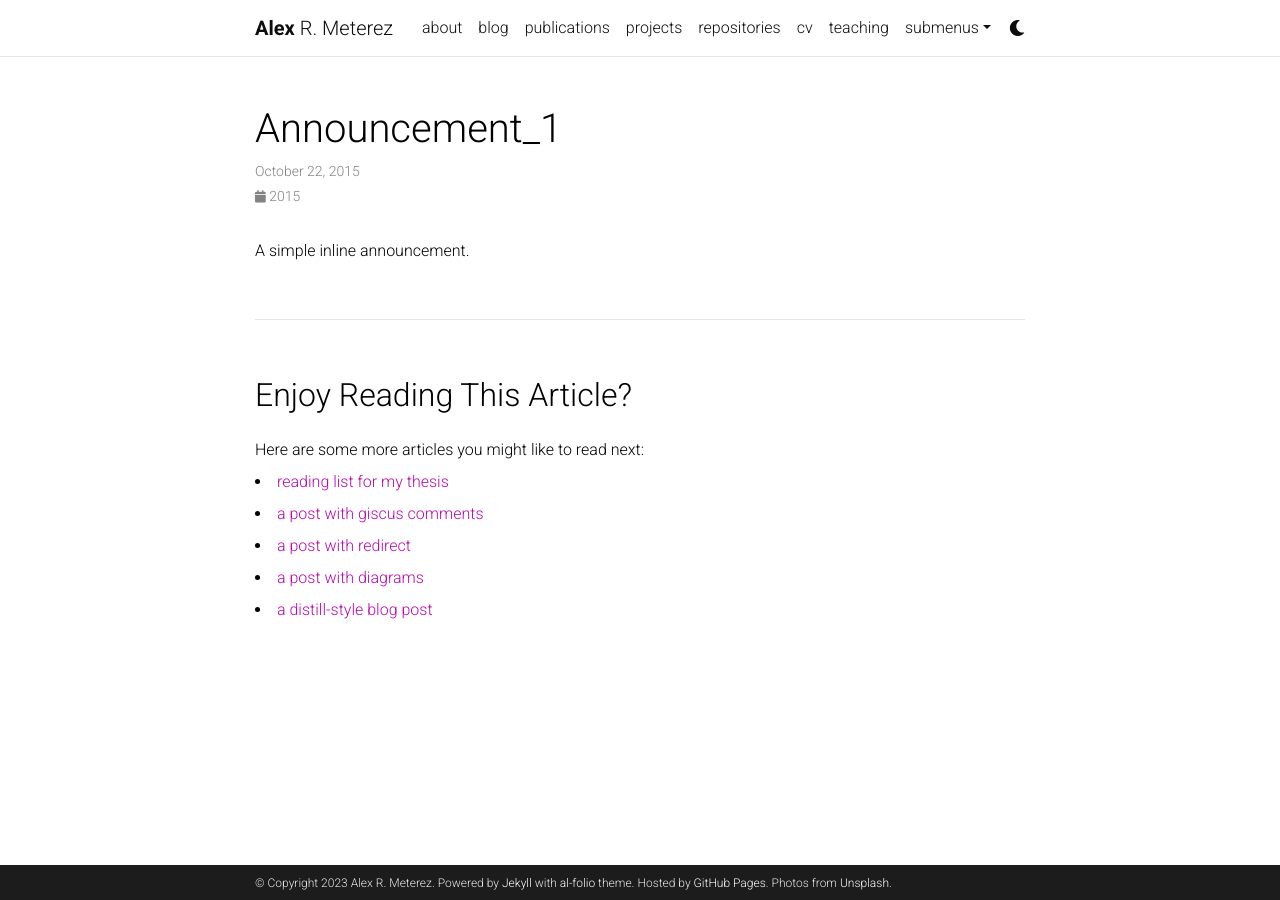
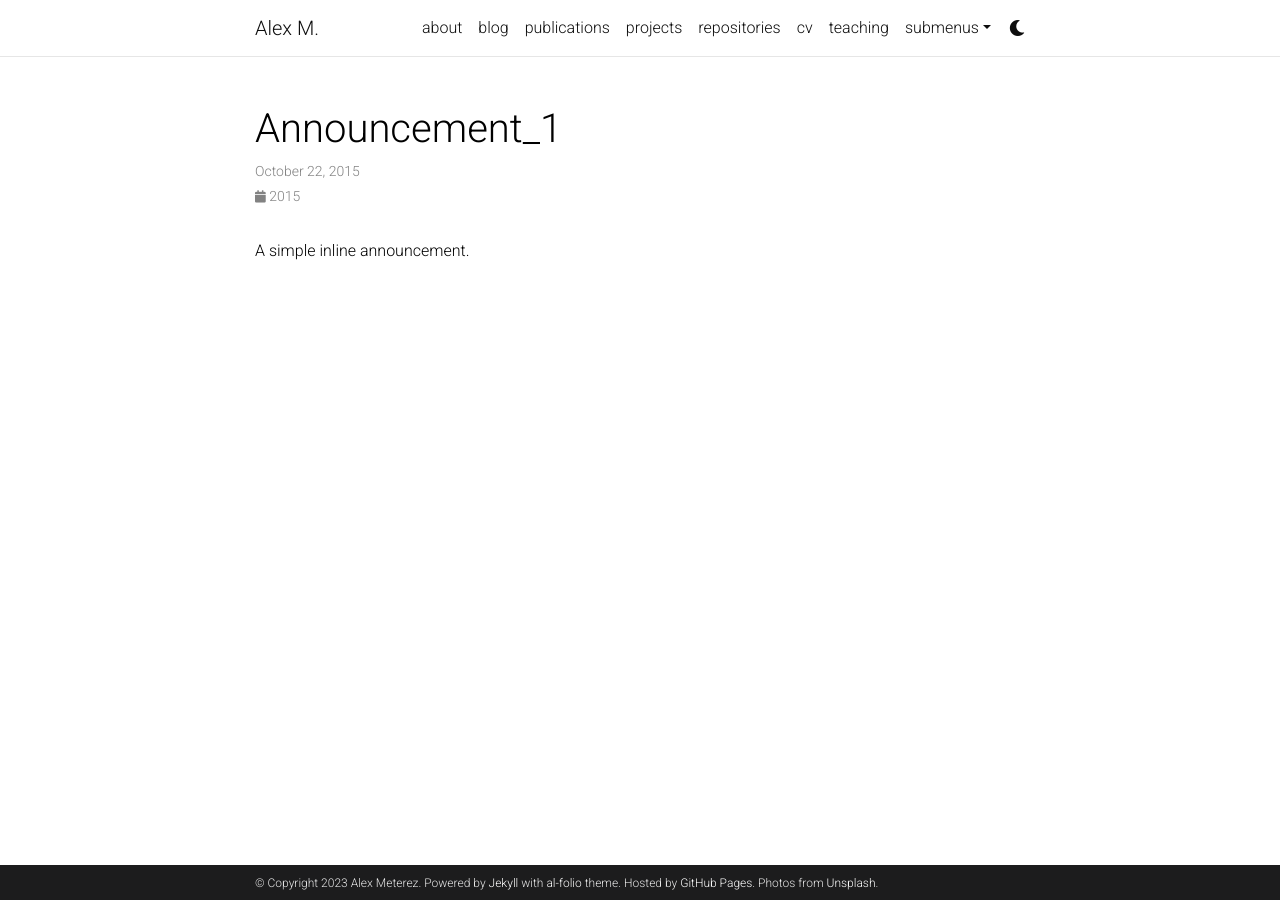
Before and after one commit to alexandrumeterez/alexandrumeterez.github.io, a Jekyll site: the page built from _news/announcement_1.md, in a window 1280 px wide. Built offline with Jekyll 4.4.1, drawn with Linux system fonts in a browser that asks for light colours; comment, search, counter and statistics services are not loaded; a style sheet for code colours, icons or effects is not loaded.

Commit message:
second commit

```diff
--- a/_config.yml
+++ b/_config.yml
@@ -2,13 +2,13 @@
 # Site settings
 # -----------------------------------------------------------------------------
 
-title: blank # the website title (if blank, full name will be used instead)
+title: Alex M. # the website title (if blank, full name will be used instead)
 first_name: Alex
-middle_name: R.
+middle_name:
 last_name: Meterez
-email: you@example.com
+email: alexandrumeterez@gmail.com
 description: > # the ">" symbol means to ignore newlines until "footer_text:"
-  A simple, whitespace theme for academics. Based on [*folio](https://github.com/bogoli/-folio) design.
+  Hi there! Welcome to my little corner of the world!
 footer_text: >
   Powered by <a href="https://jekyllrb.com/" target="_blank">Jekyll</a> with <a href="https://github.com/alshedivat/al-folio">al-folio</a> theme.
   Hosted by <a href="https://pages.github.com/" target="_blank">GitHub Pages</a>.
@@ -128,7 +128,7 @@
   enabled: true
 
 related_blog_posts:
-  enabled: true
+  enabled: false
   max_related: 5
 
 # Giscus comments (RECOMMENDED)
```
